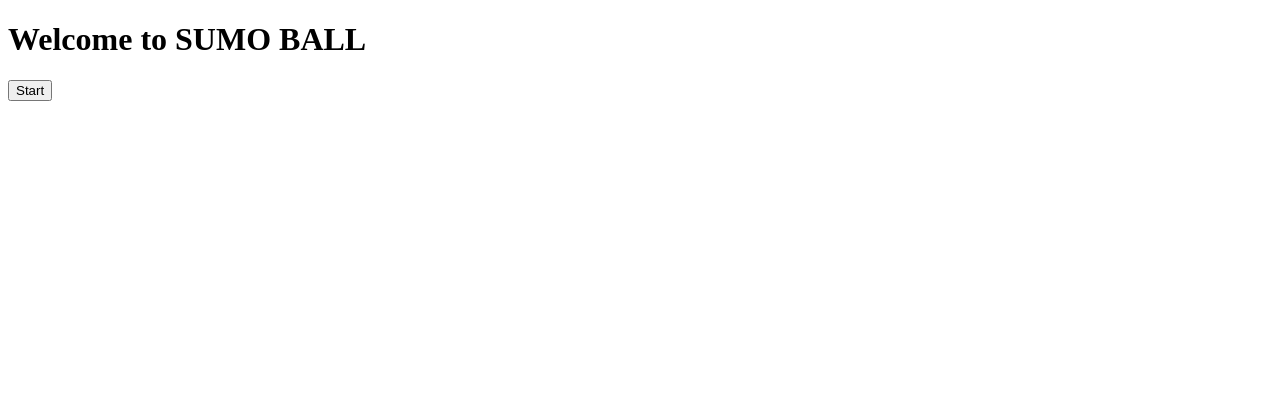
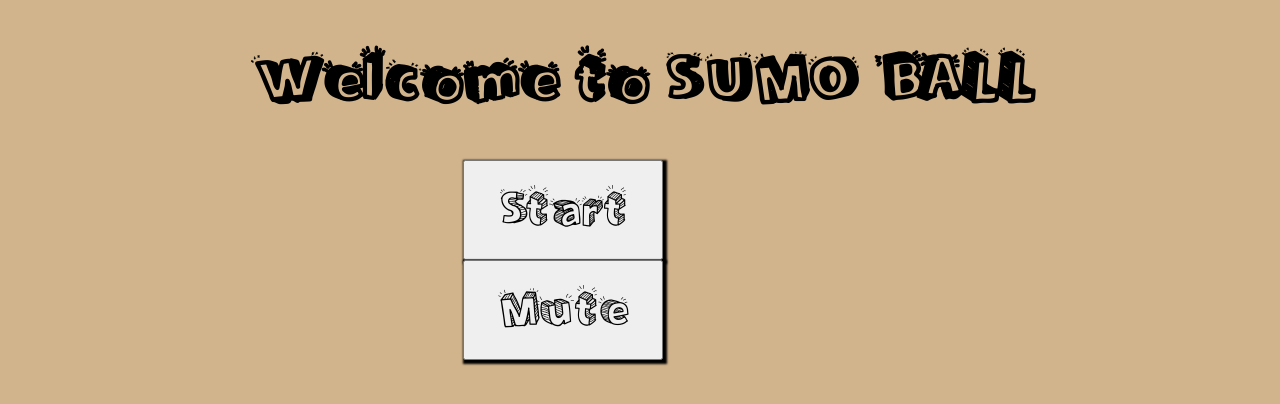
Before and after one commit to AlexSalamanca/SumoBall, a plain HTML site: page index.html in a window 1280 px wide. Drawn offline with Linux system fonts and the light colour scheme.

Commit message:
Added sound when balls bounce of each other and a button to mute the game

```diff
--- a/index.html
+++ b/index.html
@@ -5,12 +5,46 @@
     <title>Sumo Ball</title>
     <script type="text/javascript" src="script.js"></script>
     <script type="text/javascript" src="utility.js"></script>
+    <style>
+      @font-face {
+        font-family: "Sketch 3D";
+        src: url(Fonts/Sketch3D.otf);
+      }
+      body{
+        background-color: #d2b48c;
+        font-family: "Sketch 3D";
+      }
+      h1{
+        text-align: center;
+        font-size: 4em;
+      }
+      #canvasStyle{
+        width: 40%;
+        margin: auto;
+      }
 
+      #canvasStyle button{
+        height: 100px;
+        width: 200px;
+        box-shadow: 2px 2px 2px 2px black;
+        font-family: "Sketch 3D";
+        font-size: 3em;
+        text-align: center;
+        margin-left: 15%;
+        display: inline-block;
+      }
+      #canvasStyle button:hover{
+        background-color: #5DC1B9;
+      }
+    </style>
   </head>
   <body>
     <h1>Welcome to SUMO BALL</h1>
-    <button type="button" name="button" onclick="startGame();" id="startButton">Start</button>
-    <pre id="canvasCall"></pre>
+    <div id="canvasStyle">
+      <button type="button" name="button" onclick="startGame();" id="startButton">Start</button>
+      <button type="button" name="button" onclick="toogleMute();" id="muteButton">Mute</button>
+      <pre id="canvasCall"></pre>
+    </div>
 
   </body>
 </html>
--- a/script.js
+++ b/script.js
@@ -12,13 +12,15 @@ let player1;
 let platformObj;
 let winner = false;
 
+let audio = new Audio("Sounds/bounce.wav");
+let mute = false;
+
 function startGame(){
   button = document.getElementById('startButton');
   let canvasCreation = document.getElementById("canvasCall");
-  button.style.visibility = "hidden";
   canvasCreation.innerHTML = "<canvas id='canvas' width=800 height=800wd style='border: 3px solid black;'></canvas>";
   canvas = document.getElementById('canvas');
-  canvas.style.marginLeft = "200px";
+  canvas.style.backgroundColor = "#CF1020"
   ctx = canvas.getContext("2d");
   while(players.length > 0){
     players.splice(0, 1);
@@ -72,6 +74,7 @@ function Player(x, y, radius, color, speed, mass, player, name){
 
       if(getDistance(this.x, this.y, players[i].x, players[i].y) - this.radius * 2 <= 0){
         push(this, players[i]);
+        if(!mute) audio.play();
       }
     }
 
@@ -169,7 +172,6 @@ function checkWinner(){
   }
   if(players.length == 1){
     winner = true;
-    button.style.visibility = "visible"
     canvas.style.backgroundColor = players[0].color;
     platformObj.color = players[0].color;
     ctx.fillStyle = "#337CA0";
@@ -177,3 +179,12 @@ function checkWinner(){
     ctx.fillText(" The winner is " + players[0].name, 75, 300);
   }
 }
+
+function toogleMute(){
+  if(!mute){
+    mute = true;
+  }
+  else{
+    mute = false;
+  }
+}
```
Also changed, not shown: Fonts/Sketch3D.otf (added), 1 other file.
